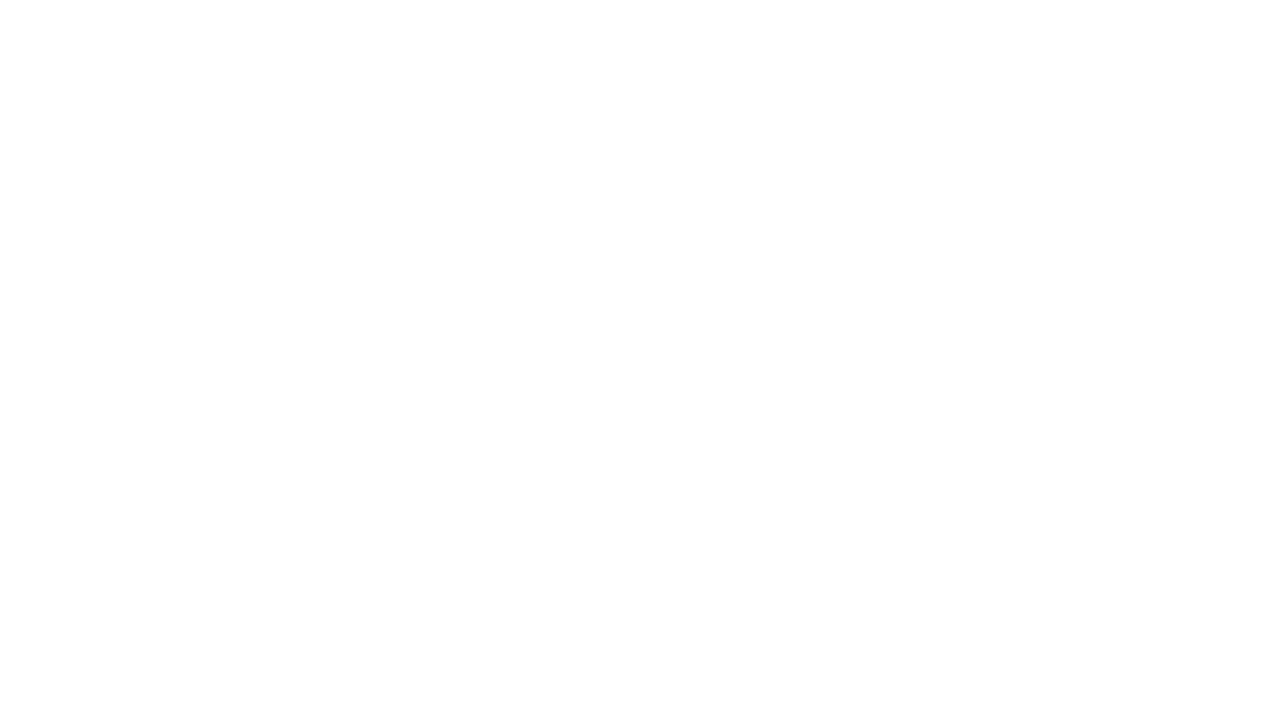
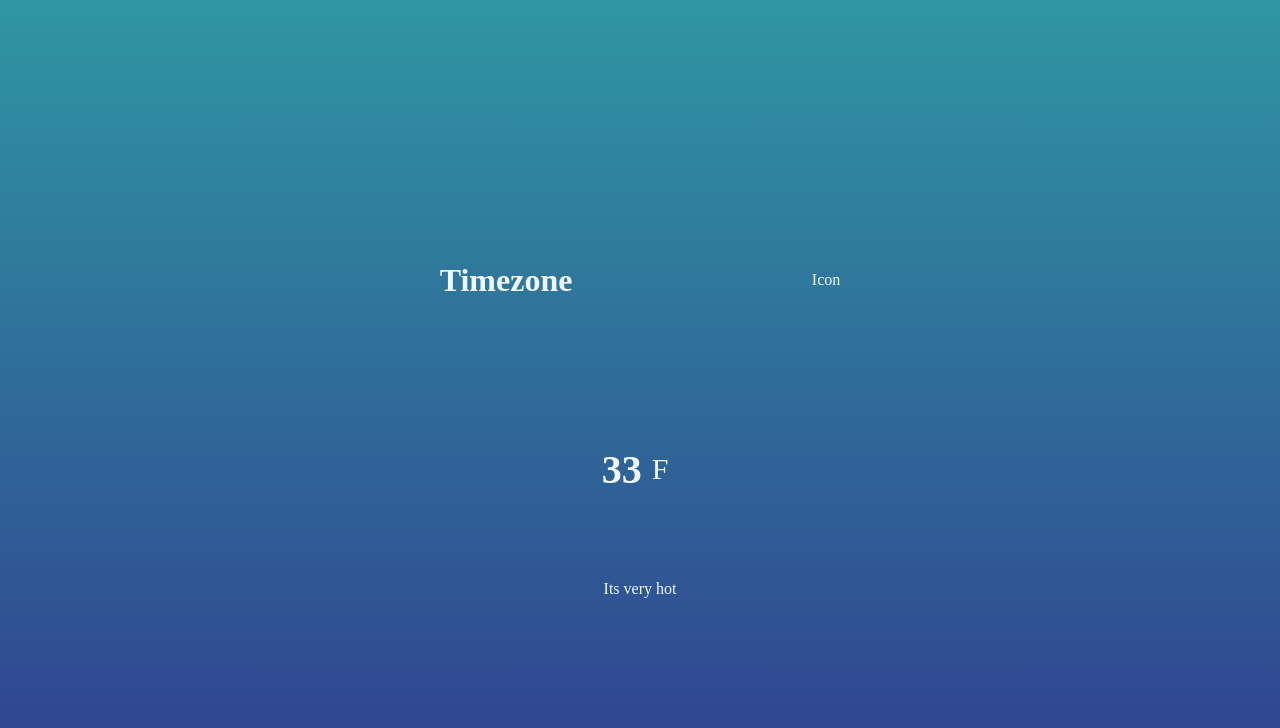
Before and after one commit to YahyaGanjo/-Weather-App-, a plain HTML site: page index.html in a window 1280 px wide. Drawn offline with Linux system fonts and the light colour scheme.

Commit message:
intial style

```diff
--- a/index.html
+++ b/index.html
@@ -4,7 +4,21 @@
     <meta charset="UTF-8" />
     <meta http-equiv="X-UA-Compatible" content="IE=edge" />
     <meta name="viewport" content="width=device-width, initial-scale=1.0" />
+    <link rel="stylesheet" href="./style.css" />
     <title>Document</title>
   </head>
-  <body></body>
+  <body>
+    <div class="location">
+      <h1 class="location-timezone">Timezone</h1>
+      <p>Icon</p>
+    </div>
+    <div class="temperature">
+      <div class="degree-section">
+        <h2 class="temperature-degree">33</h2>
+        <span>F</span>
+      </div>
+      <div class="temperature-description">Its very hot</div>
+    </div>
+    <script src="app.js"></script>
+  </body>
 </html>
--- a/style.css
+++ b/style.css
@@ -0,0 +1,43 @@
+* {
+  margin: 0;
+  padding: 0;
+  box-sizing: border-box;
+}
+
+body {
+  height: 100vh;
+  display: flex;
+  justify-content: center;
+  flex-direction: column;
+  align-items: center;
+  background: linear-gradient(rgb(47, 150, 163), rgb(48, 62, 143));
+  color: aliceblue;
+}
+
+.location,
+.temperature {
+  height: 30vh;
+  width: 50%;
+  display: flex;
+  justify-content: space-around;
+  align-items: center;
+}
+
+.temperature {
+  flex-direction: column;
+}
+
+.degree-section {
+  display: flex;
+  align-items: center;
+  cursor: pointer;
+}
+
+.degree-section span {
+  margin: 10px;
+  font-size: 30px;
+}
+
+.degree-section h2 {
+  font-size: 40px;
+}
```
